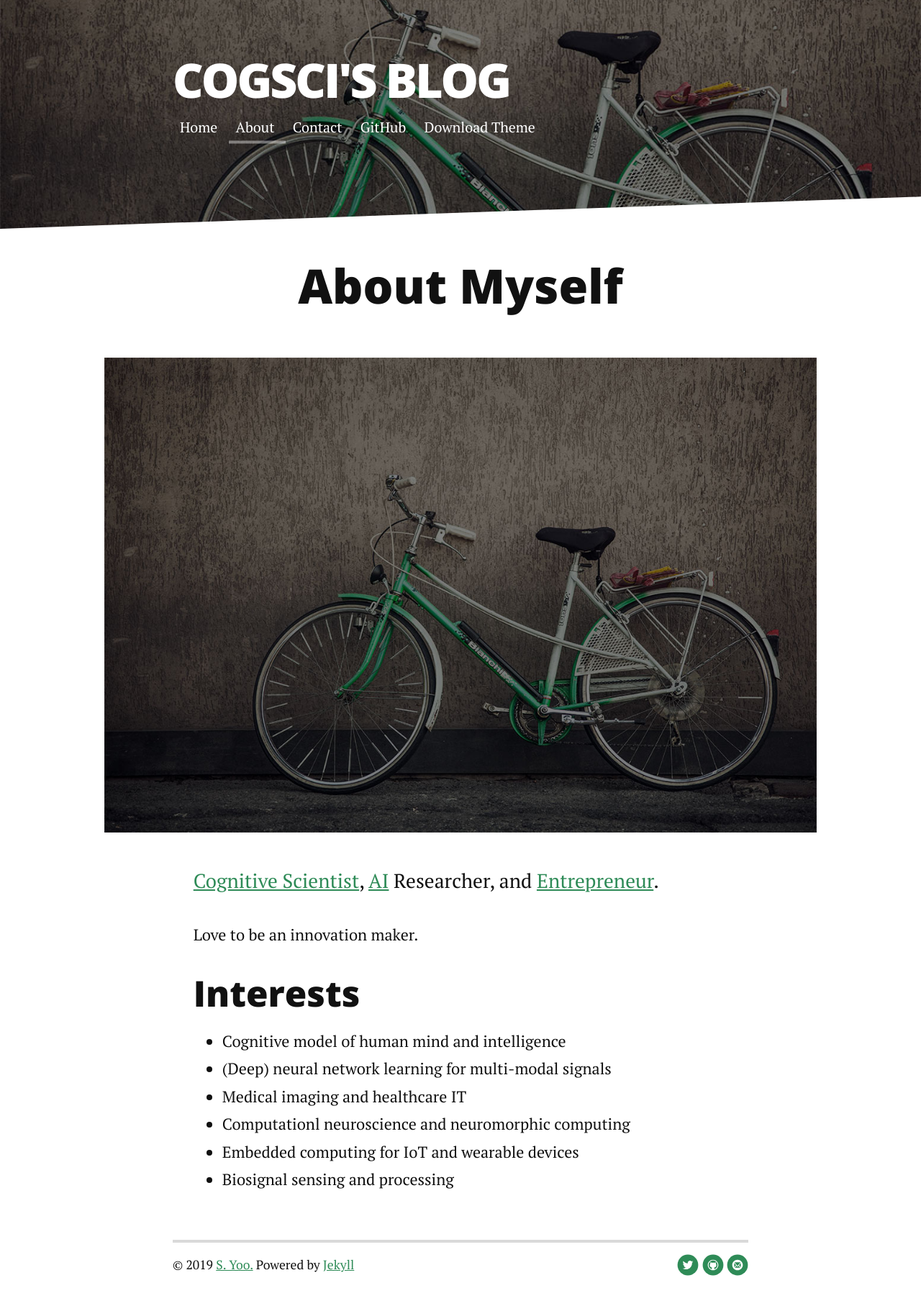
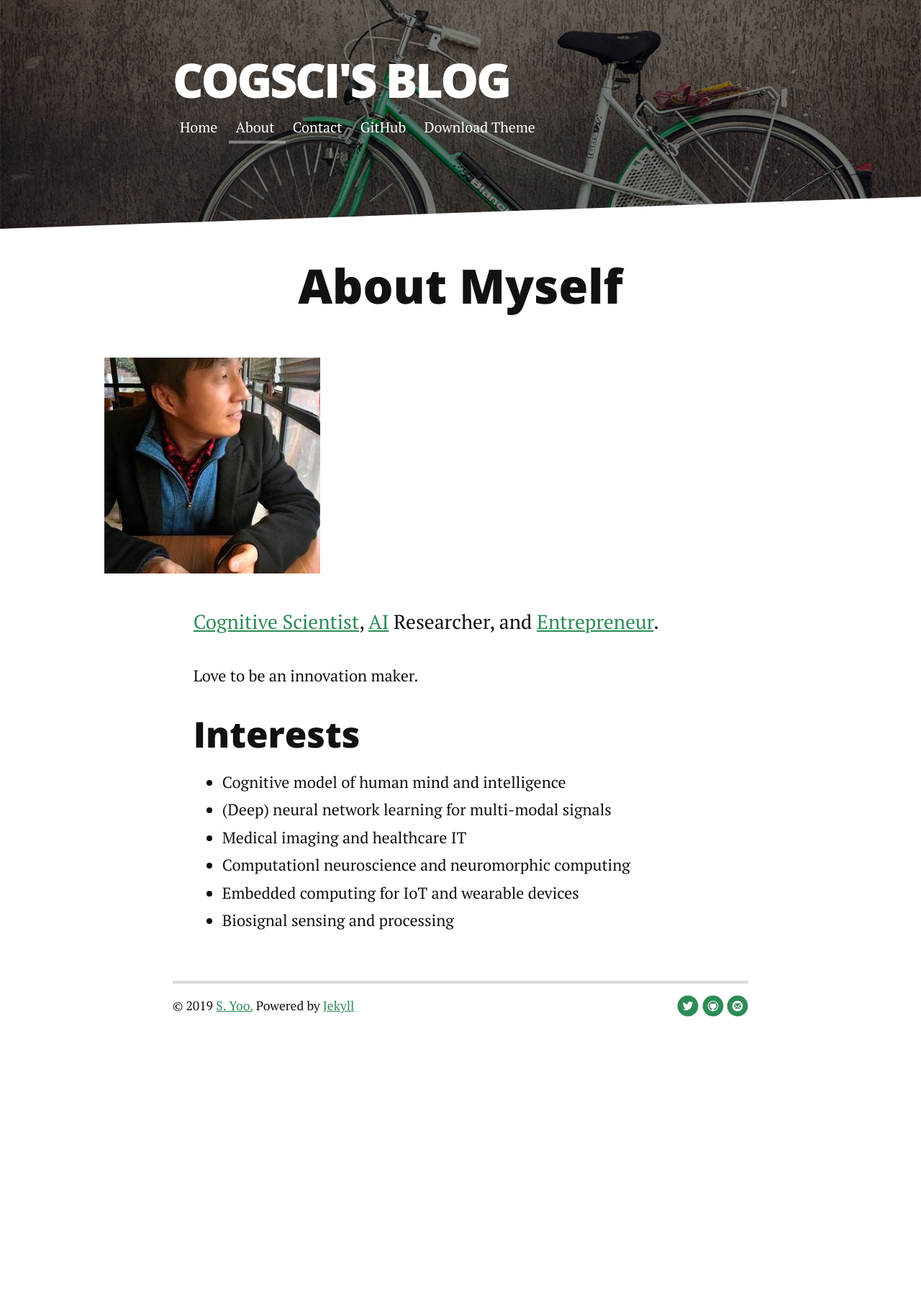
Before and after one commit to cogsci13/cogsci13.github.io, a Jekyll site: the page built from about.md, in a window 1280 px wide. Shown: the whole page at 72% size. Built offline with Jekyll 4.4.1, drawn with Linux system fonts in a browser that asks for light colours; nearby versions of some CDN libraries; after the commit the page ends 1455 px from its top, so only the background shows below that.

Commit message:
Update about.md

```diff
--- a/about.md
+++ b/about.md
@@ -5,7 +5,7 @@
 
 <div class="post">
 	<h1 class="pageTitle">About Myself</h1>
-	<img src="{{ '/assets/img/touring.jpg' | prepend: site.baseurl }}" alt="">
+	<img src="{{ '/assets/img/x3d-RqUF_400x400.jpg' | prepend: site.baseurl }}" alt="">
 	<p class="intro"><a href="https://en.wikipedia.org/wiki/Cognitive_science">Cognitive Scientist</a>, <a href="https://en.wikipedia.org/wiki/Artificial_intelligence">AI</a> Researcher, and <a href="https://en.wikipedia.org/wiki/Entrepreneurship">Entrepreneur</a>.</p>
 	<p>Love to be an innovation maker.</p>
 	<h2>Interests</h2>
```
